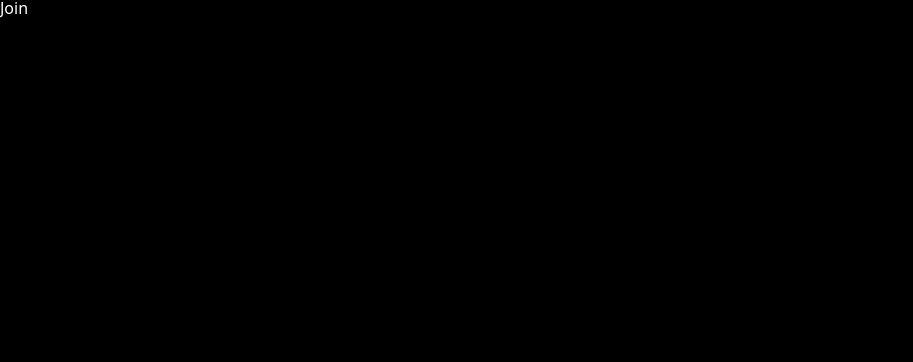
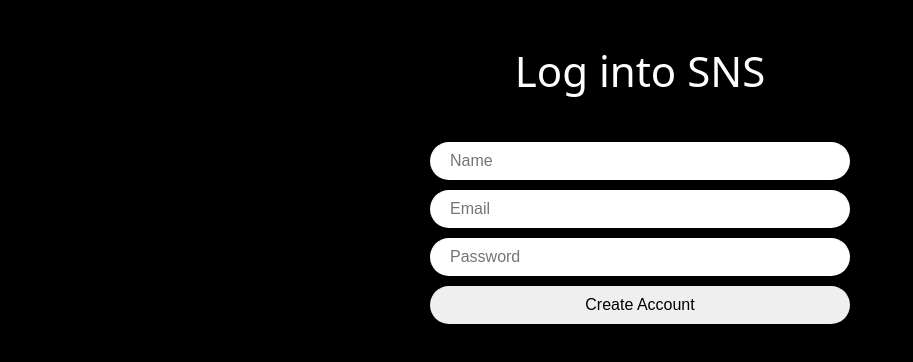
Before and after one commit to planted-ji/My-Diary, a React (Vite) app: page /join in a window 1280 px wide. Shown: the top 362 px of the page, without its empty margins (0-913 px from the left). Built offline with nearby package versions, Linux system fonts and the light colour scheme.

Commit message:
✨ feat: 계정 생성 기능 추가 및 스타일링

```diff
--- a/src/App.tsx
+++ b/src/App.tsx
@@ -4,7 +4,7 @@
 import Profile from "./routes/profile";
 import Login from "./routes/login";
 import Join from "./routes/join";
-import { createGlobalStyle } from "styled-components";
+import styled, { createGlobalStyle } from "styled-components";
 import reset from "styled-reset";
 import { useEffect, useState } from "react";
 import LoadingScreen from "./components/loading";
@@ -47,20 +47,26 @@
   }
 `;
 
+const Wrapper = styled.div`
+  height: 100vh;
+  display: flex;
+  justify-content: center;
+`;
+
 function App() {
-  const [isLoading, setIsLoading] = useState(true);
+  const [isLoading, setLoading] = useState(true);
   const init = async () => {
     await auth.authStateReady();
-    setIsLoading(false);
+    setLoading(false);
   };
   useEffect(() => {
     init();
   }, []);
   return (
-    <>
+    <Wrapper>
       <GlobalStyles />
       {isLoading ? <LoadingScreen /> : <RouterProvider router={router} />}
-    </>
+    </Wrapper>
   );
 }
 
--- a/src/routes/join.tsx
+++ b/src/routes/join.tsx
@@ -1,3 +1,106 @@
+import { useState } from "react";
+import { styled } from "styled-components";
+
+const Wrapper = styled.div`
+  height: 100%;
+  display: flex;
+  flex-direction: column;
+  align-items: center;
+  width: 420px;
+  padding: 50px 0px;
+`;
+
+const Title = styled.h1`
+  font-size: 42px;
+`;
+
+const Form = styled.form`
+  margin-top: 50px;
+  display: flex;
+  flex-direction: column;
+  gap: 10px;
+  width: 100%;
+`;
+
+const Input = styled.input`
+  padding: 10px 20px;
+  border-radius: 50px;
+  border: none;
+  width: 100%;
+  font-size: 16px;
+  &[type="submit"] {
+    cursor: pointer;
+    &:hover {
+      opacity: 0.8;
+    }
+  }
+`;
+
 export default function Join() {
-  return <h1>Join</h1>;
+  const [isLoading, setLoading] = useState(false);
+  const [name, setName] = useState("");
+  const [email, setEmail] = useState("");
+  const [password, setPassword] = useState("");
+  const [error, setError] = useState("");
+  const onChange = (e: React.ChangeEvent<HTMLInputElement>) => {
+    const {
+      target: { name, value },
+    } = e;
+    if (name === "name") {
+      setName(value);
+    } else if (name === "email") {
+      setEmail(value);
+    } else if (name === "password") {
+      setPassword(value);
+    }
+  };
+  const onSubmit = (e: React.FormEvent<HTMLFormElement>) => {
+    e.preventDefault();
+    try {
+      // create an account
+      // set the name of the user
+      // redirect to the home page
+    } catch (e) {
+      // set Error
+    } finally {
+      setLoading(false);
+    }
+
+    console.log(name, email, password);
+  };
+  return (
+    <Wrapper>
+      <Title>Log into SNS</Title>
+      <Form onSubmit={onSubmit}>
+        <Input
+          onChange={onChange}
+          name="name"
+          value={name}
+          placeholder="Name"
+          type="text"
+          required
+        />
+        <Input
+          onChange={onChange}
+          name="email"
+          value={email}
+          placeholder="Email"
+          type="email"
+          required
+        />
+        <Input
+          onChange={onChange}
+          name="password"
+          value={password}
+          placeholder="Password"
+          type="password"
+          required
+        />
+        <Input
+          type="submit"
+          value={isLoading ? "Loading..." : "Create Account"}
+        />
+      </Form>
+    </Wrapper>
+  );
 }
```
